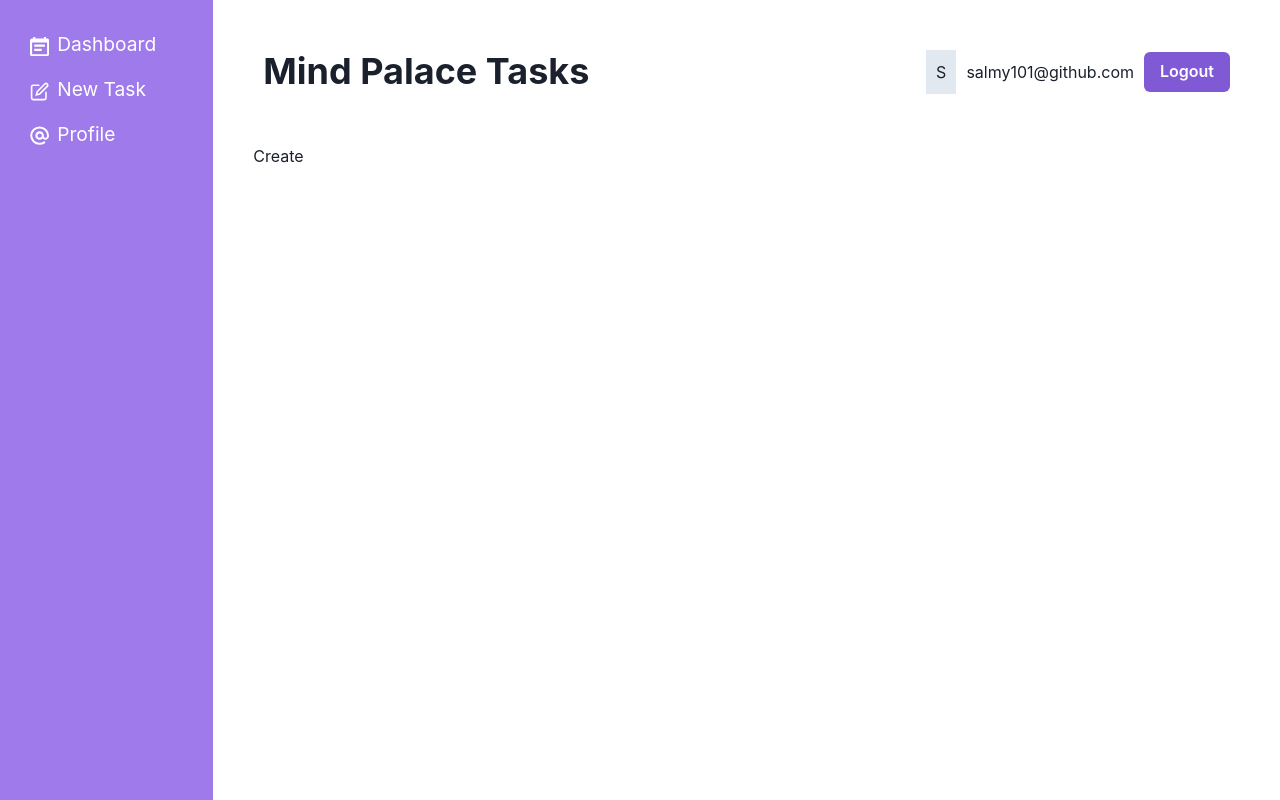
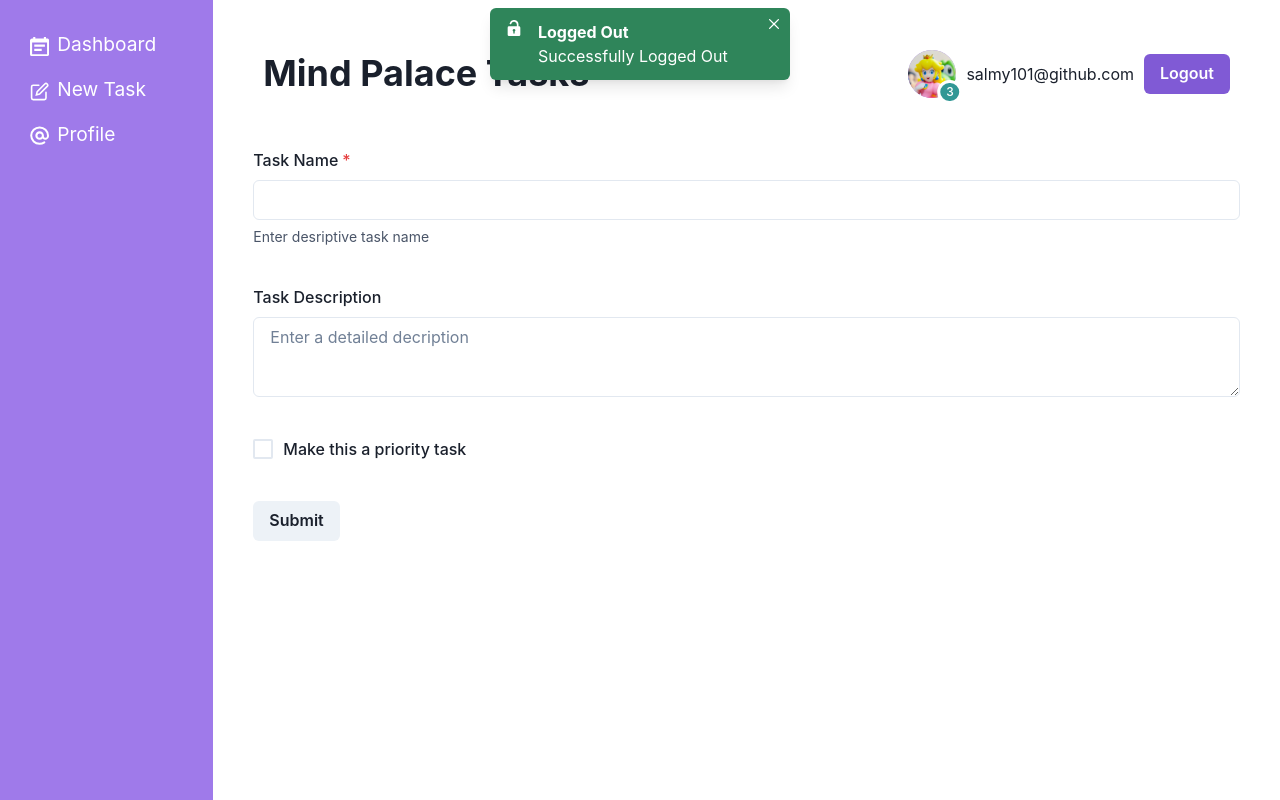
Before and after one commit to salmy101/not-your-mothers-cookbook, a React (Vite) app: page /create in a window 1280 px wide. Both pictures are taken after a click on the button "Logout". Built offline with nearby package versions, Linux system fonts and the light colour scheme.

Commit message:
adding toast and avatars

```diff
--- a/data/db.json
+++ b/data/db.json
@@ -19,7 +19,7 @@
        "title":"Update the contact form",
        "description":"The contact form is not working properly. We need to fix the form validation and make sure the form submissions are being sent to the correct email address.",
        "author":"Peach",
-       "img": "/img/peac.png"
+       "img": "/img/peach.png"
     },
     {
        "id":4,
--- a/src/App.jsx
+++ b/src/App.jsx
@@ -8,7 +8,7 @@ import {
 // layouts and pages
 import RootLayout from './layouts/RootLayout'
 import Dashboard, { tasksLoader } from './pages/Dashboard'
-import Create from './pages/Create'
+import Create, { createAction } from './pages/Create'
 import Profile from './pages/Profile'
 
 // router and routes
@@ -16,7 +16,7 @@ const router = createBrowserRouter(
   createRoutesFromElements(
     <Route path="/" element={<RootLayout />}>
       <Route index element={<Dashboard />} loader={tasksLoader}/>
-      <Route path="create" element={<Create />} />
+      <Route path="create" element={<Create />} action={createAction}/>
       <Route path="profile" element={<Profile />} />
     </Route>
   )
--- a/src/components/NavBar.jsx
+++ b/src/components/NavBar.jsx
@@ -1,14 +1,34 @@
-import { Box, Flex, Spacer,Heading, Button, Text, HStack } from "@chakra-ui/react";
+import { UnlockIcon } from "@chakra-ui/icons";
+import { Box, Flex, Spacer,Heading, Button, Text, HStack, useToast, Avatar, AvatarBadge } from "@chakra-ui/react";
 
 export default function NavBar() {
+  const toast = useToast()
+
+    const showToast = () => {
+      toast({
+        title: 'Logged Out',
+          description: 'Successfully Logged Out',
+          status: 'success',
+          duration: 5000,
+          isClosable: true,
+          position: 'top',
+          icon: <UnlockIcon />
+      })
+    }
+
   return (
     <Flex as="nav" mb="40px" p="10px" alignItems="center" >
       <Heading as="h1">Mind Palace Tasks</Heading>
       <Spacer />
       <HStack spacing="10px">
-      <Box bg="gray.200" p="10px">S</Box>
+      <Avatar name="Salma" bg="purple.400" src="/img/peach.png">
+        <AvatarBadge w="1.3em" bg="teal.500">
+          <Text fontSize="xs" color="white">3</Text>
+
+        </AvatarBadge>
+      </Avatar>
       <Text>salmy101@github.com</Text>
-      <Button colorScheme="purple">Logout</Button>
+      <Button colorScheme="purple" onClick={showToast}>Logout</Button>
       </HStack>
     </Flex>
 
--- a/src/pages/Create.jsx
+++ b/src/pages/Create.jsx
@@ -1,5 +1,47 @@
+import { Box, Button, Checkbox, FormControl, FormHelperText, FormLabel, Input, Textarea } from "@chakra-ui/react"
+import { Form, redirect } from "react-router-dom"
+
 export default function Create() {
   return (
-    <div>Create</div>
+    <Box>
+      <Form method="post" action="/create">
+        <FormControl isRequired mb="40px">
+          <FormLabel>Task Name</FormLabel>
+          <Input  type="text" name="title"/>
+          <FormHelperText>Enter desriptive task name</FormHelperText>
+        </FormControl>
+
+        <FormControl mb="40px">
+          <FormLabel>Task Description</FormLabel>
+          <Textarea   name="description" placeholder="Enter a detailed decription"/>
+        </FormControl>
+
+        <FormControl display="flex" alignItems="center" mb="40px" >
+          <Checkbox
+          name="isPriority"
+          size="lg"
+          colorScheme="purple"
+          />
+          <FormLabel mb="0px" ml="10px">Make this a priority task</FormLabel>
+        </FormControl>
+
+        <Button type="submit">Submit</Button>
+      </Form>
+
+    </Box>
   )
 }
+
+export const createAction = async ({ request }) => {
+  const data = await request.formData()
+
+  const task = {
+    title: data.get("title"),
+    description: data.get("description"),
+    isPriority: data.get("isPriority") === ''
+  }
+
+  console.log(task)
+
+  return redirect("/")
+}
--- a/src/pages/Dashboard.jsx
+++ b/src/pages/Dashboard.jsx
@@ -12,6 +12,7 @@ import {
   HStack,
   Button,
   Divider,
+  Avatar,
 } from "@chakra-ui/react";
 import { useLoaderData } from "react-router-dom";
 
@@ -25,12 +26,10 @@ export default function Dashboard() {
           <Card key={task.id} borderTop="8px" borderColor="purple.400" bg="white">
             <CardHeader>
               <Flex gap={5}>
-                <Box w="50px" h="50px">
-                  <Text>AV</Text>
-                </Box>
+                <Avatar src={task.img}/>
                 <Box>
                   <Heading as="h3" size="sm">{task.title}</Heading>
-                  <Text>by{tasks.author}</Text>
+                  <Text>by {task.author}</Text>
                 </Box>
               </Flex>
             </CardHeader>
```
